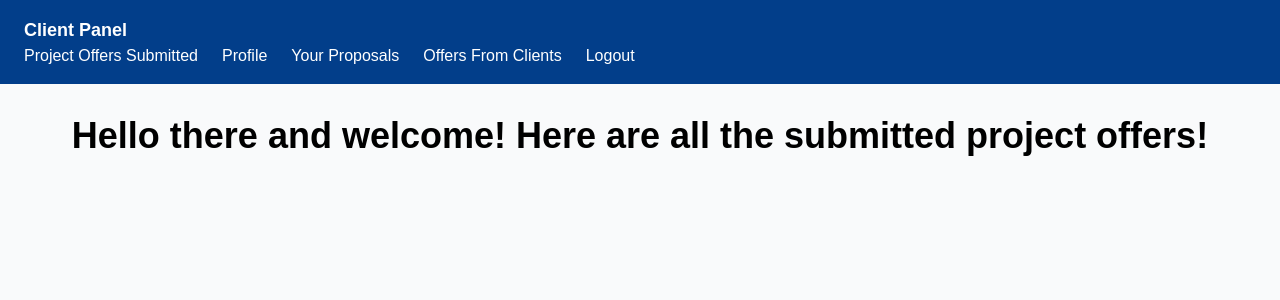
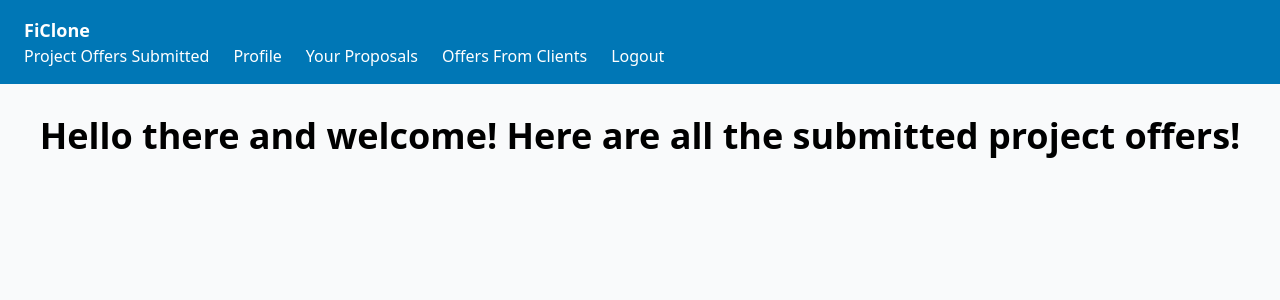
Before and after one commit to ntpyxl/PHP_Fiverr_Clone, a PHP site: page /client/client_sent_offers.php in a window 1280 px wide. Shown: the top 300 px of the page. Run offline with PHP 8.4, Linux system fonts and the light colour scheme; the visitor is signed in with stand-in values (Sample User, id 1).

Commit message:
Fixed path linking and Navbar title

```diff
--- a/client/client_sent_offers.php
+++ b/client/client_sent_offers.php
@@ -2,7 +2,7 @@
 require_once '../core/classloader.php';
 
 if (!$userObj->isLoggedIn()) {
-    header("Location: login.php");
+    header("Location: ../login.php");
 }
 ?>
 
@@ -14,12 +14,6 @@ if (!$userObj->isLoggedIn()) {
     <meta name="viewport" content="width=device-width, initial-scale=1">
 
     <link rel="stylesheet" href="../core/styles.css">
-
-    <style>
-        body {
-            font-family: "Arial", sans-serif;
-        }
-    </style>
 </head>
 
 <body class="bg-gray-50">
--- a/client/index.php
+++ b/client/index.php
@@ -16,11 +16,6 @@ if (!$userObj->isLoggedIn()) {
     <link rel="stylesheet" href="../core/styles.css">
 
     <script src="https://code.jquery.com/jquery-3.7.0.js"></script>
-    <style>
-        body {
-            font-family: "Arial", sans-serif;
-        }
-    </style>
 </head>
 
 <body class="bg-gray-50">
--- a/components/navbar.php
+++ b/components/navbar.php
@@ -1,9 +1,24 @@
-<?php define("BASE_URL", "/php_fiverr_clone/src/"); ?>
+<?php
+define("BASE_URL", "/php_fiverr_clone/src/");
 
-<nav class="bg-[#023E8A] text-white px-6 py-4"> <!-- #TODO: #0077B6 Freelancer Color -->
+$filePath = $_SERVER['PHP_SELF'];
+$parts = explode("/", trim($filePath, "/"));
+
+$dir = $parts[2] ?? "";
+$file = basename($filePath);
+
+$navbarTitle = [
+    "freelancer" => "Freelancer Dashboard",
+    "client"     => "Client Dashboard"
+];
+?>
+
+<nav class="bg-[#0077B6] text-white px-6 py-4">
     <div class="flex items-center justify-between">
-        <!-- Brand -->
-        <a href="index.php" class="text-lg font-bold">Client Panel</a>
+        <a href="index.php" class="text-lg font-bold">
+            <?php echo $navbarTitle[$dir] ?? "FiClone"; ?>
+        </a>
+
 
         <!-- Mobile Toggle -->
         <button id="menu-toggle" class="lg:hidden p-2 focus:outline-none">
--- a/login.php
+++ b/login.php
@@ -7,17 +7,17 @@
     <meta charset="utf-8">
     <meta name="viewport" content="width=device-width, initial-scale=1">
 
+    <title>FiClone Login</title>
+
     <link rel="stylesheet" href="core/styles.css">
 
     <style>
         body {
-            font-family: "Arial";
             background-image: url("https://images.unsplash.com/photo-1488190211105-8b0e65b80b4e?q=80&w=1170&auto=format&fit=crop&ixlib=rb-4.1.0&ixid=M3wxMjA3fDB8MHxwaG90by1wYWdlfHx8fGVufDB8fHx8fA%3D%3D");
             background-size: cover;
             background-position: center;
         }
     </style>
-    <title>Freelancer Dashboard Login</title>
 </head>
 
 <body class="min-h-screen flex items-center justify-center">
--- a/profile.php
+++ b/profile.php
@@ -18,12 +18,6 @@ $userInfo = $userObj->getUsers($_SESSION['user_id']);
     <link rel="stylesheet" href="core/styles.css">
 
     <script src="https://code.jquery.com/jquery-3.7.0.js"></script>
-
-    <style>
-        body {
-            font-family: "Arial", sans-serif;
-        }
-    </style>
 </head>
 
 <body class="bg-gray-100">
--- a/register.php
+++ b/register.php
@@ -7,17 +7,17 @@
     <meta charset="utf-8">
     <meta name="viewport" content="width=device-width, initial-scale=1">
 
+    <title>FiClone Registration</title>
+
     <link rel="stylesheet" href="core/styles.css">
 
     <style>
         body {
-            font-family: "Arial";
             background-image: url("https://img.freepik.com/free-vector/winter-blue-pink-gradient-background-vector_53876-117275.jpg?t=st=1746104039~exp=1746107639~hmac=2f238261c795cf2f54851b4f9f1b1bda806f8a408384522f6de69dcd5115750f&w=1380");
             background-size: cover;
             background-position: center;
         }
     </style>
-    <title>Freelancer Registration</title>
 </head>
 
 <body class="min-h-screen flex items-center justify-center">
```
Also changed, not shown: freelancer/freelancer_proposals.php (+1 -7 lines), freelancer/index.php (+1 -7 lines), freelancer/project_offers.php (+2 -8 lines).
